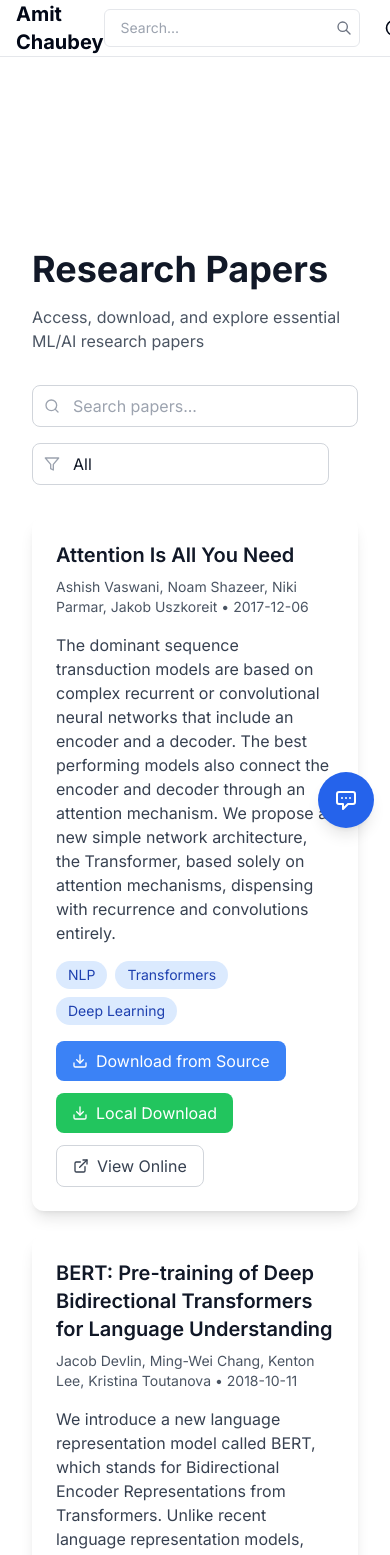
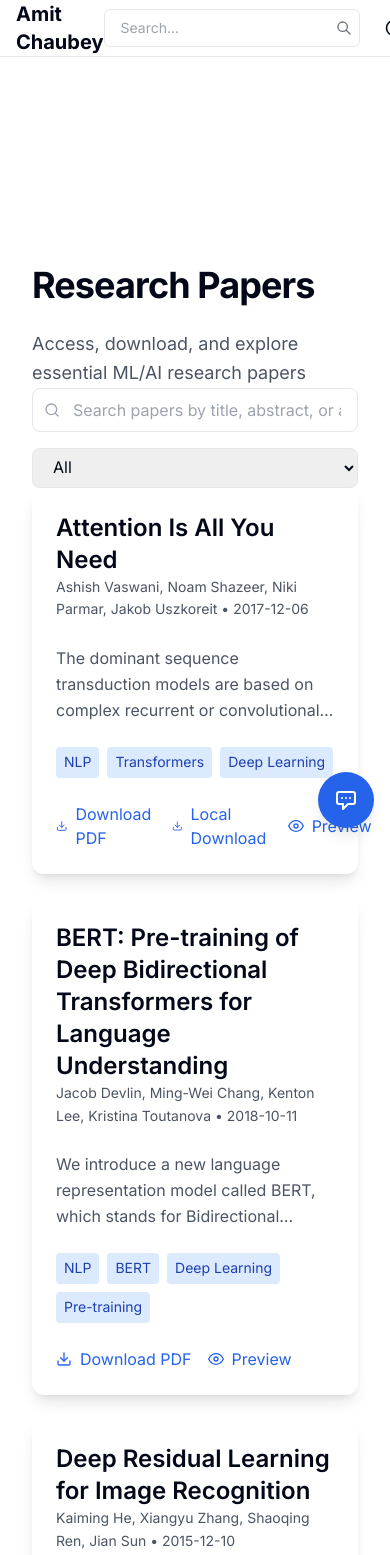
Before and after one commit to amit-chaubey/my-portfolio, a Next.js app: page /hub/papers in a window 390 px wide. Shown: the top 1555 px of the page. Built offline with nearby package versions, Linux system fonts and the light colour scheme.

Commit message:
Updated UI consistency across pages - Implement new typography system - Add consistent spacing with content-spacing utility - Update ResourceTrack component styling - Improve paper cards layout and design - Enhance overall visual hierarchy

```diff
--- a/src/app/hub/page.tsx
+++ b/src/app/hub/page.tsx
@@ -2,6 +2,7 @@
 
 import { useState } from 'react';
 import { FiBook, FiLink, FiZap } from 'react-icons/fi';
+import '@/styles/typography.css';
 
 interface Category {
   id: string;
@@ -39,17 +40,17 @@ export default function HubPage() {
   const [selectedCategory, setSelectedCategory] = useState<string | null>(null);
 
   return (
-    <div className="container mx-auto px-4 py-8 max-w-6xl">
-      <div className="text-center mb-12">
-        <h1 className="text-4xl font-bold mb-4 bg-gradient-to-r from-blue-600 to-purple-600 bg-clip-text text-transparent">
+    <div className="container-wide section-padding">
+      <div className="text-center content-spacing">
+        <h1 className="heading-1 bg-gradient-to-r from-blue-600 to-purple-600 bg-clip-text text-transparent">
           Learning Hub
         </h1>
-        <p className="text-lg text-gray-600 dark:text-gray-300">
+        <p className="body-large text-secondary">
           Discover, learn, and grow with our curated collection of resources
         </p>
       </div>
 
-      <div className="grid grid-cols-1 md:grid-cols-2 lg:grid-cols-3 gap-6">
+      <div className="grid grid-cols-1 md:grid-cols-2 lg:grid-cols-3 gap-6 mt-12">
         {categories.map((category) => (
           <div
             key={category.id}
@@ -65,11 +66,11 @@ export default function HubPage() {
                     {category.icon}
                   </div>
                 </div>
-                <div className="p-6">
-                  <h3 className="text-xl font-semibold mb-2 text-gray-900 dark:text-white">
+                <div className="card-padding">
+                  <h3 className="heading-4 mb-2 text-primary">
                     {category.title}
                   </h3>
-                  <p className="text-gray-600 dark:text-gray-300">
+                  <p className="body-base text-secondary">
                     {category.description}
                   </p>
                 </div>
--- a/src/app/hub/papers/page.tsx
+++ b/src/app/hub/papers/page.tsx
@@ -1,7 +1,8 @@
 'use client';
 
 import { useState } from 'react';
-import { FiDownload, FiExternalLink, FiFilter, FiSearch, FiBookOpen } from 'react-icons/fi';
+import '@/styles/typography.css';
+import { FiDownload, FiExternalLink, FiFilter, FiSearch, FiBookOpen, FiEye } from 'react-icons/fi';
 
 interface Paper {
   id: string;
@@ -70,28 +71,31 @@ export default function PapersPage() {
   });
 
   return (
-    <div className="container mx-auto px-4 py-8 max-w-6xl">
-      <h1 className="text-4xl font-bold mb-4 text-gray-900 dark:text-white">Research Papers</h1>
-      <p className="mb-8 text-gray-600 dark:text-gray-300">Access, download, and explore essential ML/AI research papers</p>
+    <div className="container-default section-padding">
+      <div className="content-spacing">
+        <h1 className="heading-1">Research Papers</h1>
+        <p className="body-large text-secondary">
+          Access, download, and explore essential ML/AI research papers
+        </p>
+      </div>
 
-      {/* Search and Filter Bar */}
-      <div className="flex flex-col md:flex-row gap-4 mb-8">
+      <div className="content-spacing">
+        <div className="flex flex-col md:flex-row gap-4">
           <div className="relative flex-grow">
             <FiSearch className="absolute left-3 top-1/2 transform -translate-y-1/2 text-gray-400" />
             <input
               type="text"
-            placeholder="Search papers..."
+              placeholder="Search papers by title, abstract, or author..."
               value={searchQuery}
               onChange={(e) => setSearchQuery(e.target.value)}
-            className="w-full pl-10 pr-4 py-2 rounded-lg border border-gray-300 dark:border-gray-600 bg-white dark:bg-gray-800 text-gray-900 dark:text-white focus:ring-2 focus:ring-blue-500 focus:border-transparent"
+              className="body-base w-full pl-10 pr-4 py-2 border rounded-lg focus:ring-2 focus:ring-blue-500 focus:border-blue-500"
             />
           </div>
-        <div className="relative">
-          <FiFilter className="absolute left-3 top-1/2 transform -translate-y-1/2 text-gray-400" />
+
           <select
             value={selectedCategory}
             onChange={(e) => setSelectedCategory(e.target.value)}
-            className="pl-10 pr-8 py-2 rounded-lg border border-gray-300 dark:border-gray-600 bg-white dark:bg-gray-800 text-gray-900 dark:text-white focus:ring-2 focus:ring-blue-500 focus:border-transparent appearance-none"
+            className="body-base px-4 py-2 border rounded-lg focus:ring-2 focus:ring-blue-500 focus:border-blue-500"
           >
             {categories.map(category => (
               <option key={category} value={category}>{category}</option>
@@ -100,67 +104,61 @@ export default function PapersPage() {
         </div>
       </div>
 
-      {/* Papers Grid */}
-      <div className="grid grid-cols-1 gap-6">
+      <div className="grid grid-cols-1 md:grid-cols-2 gap-6">
         {filteredPapers.map(paper => (
-          <div
-            key={paper.id}
-            className="bg-white dark:bg-gray-800 rounded-xl shadow-lg hover:shadow-xl transition-shadow duration-300 overflow-hidden"
-          >
-            <div className="p-6">
-              <h2 className="text-xl font-semibold mb-2 text-gray-900 dark:text-white">
-                {paper.title}
-              </h2>
-              <p className="text-sm text-gray-600 dark:text-gray-400 mb-4">
+          <article key={paper.id} className="p-6 bg-white dark:bg-gray-800 rounded-xl shadow-lg">
+            <div className="content-spacing">
+              <div>
+                <h2 className="heading-3">{paper.title}</h2>
+                <p className="body-small text-secondary">
                   {paper.authors.join(', ')} • {paper.publishedDate}
                 </p>
-              <p className="text-gray-700 dark:text-gray-300 mb-4">
-                {paper.abstract}
-              </p>
-              <div className="flex flex-wrap gap-2 mb-4">
+              </div>
+
+              <p className="body-base text-secondary line-clamp-3">{paper.abstract}</p>
+
+              <div className="flex flex-wrap gap-2">
                 {paper.tags.map(tag => (
                   <span
                     key={tag}
-                    className="px-3 py-1 rounded-full text-sm bg-blue-100 text-blue-800 dark:bg-blue-900 dark:text-blue-200"
+                    className="body-small px-2 py-1 bg-blue-100 dark:bg-blue-900 text-blue-800 dark:text-blue-200 rounded"
                   >
                     {tag}
                   </span>
                 ))}
               </div>
-              <div className="flex flex-wrap gap-3">
+
+              <div className="flex gap-4">
                 {paper.pdfUrl && (
                   <a
                     href={paper.pdfUrl}
                     target="_blank"
                     rel="noopener noreferrer"
-                    className="flex items-center gap-2 px-4 py-2 rounded-lg bg-blue-500 text-white hover:bg-blue-600 transition-colors"
+                    className="link-primary flex items-center gap-2"
                   >
-                    <FiDownload />
-                    Download from Source
+                    <FiDownload /> Download PDF
                   </a>
                 )}
                 {paper.localPdfPath && (
                   <a
                     href={paper.localPdfPath}
                     download
-                    className="flex items-center gap-2 px-4 py-2 rounded-lg bg-green-500 text-white hover:bg-green-600 transition-colors"
+                    className="link-primary flex items-center gap-2"
                   >
-                    <FiDownload />
-                    Local Download
+                    <FiDownload /> Local Download
                   </a>
                 )}
                 <a
                   href={paper.previewUrl}
                   target="_blank"
                   rel="noopener noreferrer"
-                  className="flex items-center gap-2 px-4 py-2 rounded-lg border border-gray-300 dark:border-gray-600 text-gray-700 dark:text-gray-300 hover:bg-gray-50 dark:hover:bg-gray-700 transition-colors"
+                  className="link-primary flex items-center gap-2"
                 >
-                  <FiExternalLink />
-                  View Online
+                  <FiEye /> Preview
                 </a>
               </div>
             </div>
-          </div>
+          </article>
         ))}
       </div>
     </div>
--- a/src/app/resources/page.tsx
+++ b/src/app/resources/page.tsx
@@ -1,14 +1,14 @@
 'use client';
 
 import { ResourceTrack } from '@/components/resources/ResourceTrack';
+import '@/styles/typography.css';
 
 export default function ResourcesPage() {
   return (
-    <div className="container mx-auto px-4 py-8 max-w-5xl">
-      <h1 className="text-4xl font-bold mb-8">Learning Resources</h1>
+    <div className="container-default section-padding">
+      <h1 className="heading-1 mb-8">Learning Resources</h1>
 
-      <div className="space-y-16">
-
+      <div className="section-spacing">
         <ResourceTrack
           title="Machine Learning"
           description="Fundamentals, algorithms, and practical implementations"
--- /dev/null
+++ b/src/styles/typography.css
@@ -0,0 +1,86 @@
+/* Typography Scale */
+.heading-1 {
+  @apply text-4xl font-bold tracking-tight;
+}
+
+.heading-2 {
+  @apply text-3xl font-bold tracking-tight;
+}
+
+.heading-3 {
+  @apply text-2xl font-semibold;
+}
+
+.heading-4 {
+  @apply text-xl font-semibold;
+}
+
+.body-large {
+  @apply text-lg leading-relaxed;
+}
+
+.body-base {
+  @apply text-base leading-relaxed;
+}
+
+.body-small {
+  @apply text-sm leading-relaxed;
+}
+
+/* Section Spacing */
+.section-spacing {
+  @apply space-y-8;
+}
+
+.content-spacing {
+  @apply space-y-6;
+}
+
+/* Container Widths */
+.container-narrow {
+  @apply max-w-3xl mx-auto px-4;
+}
+
+.container-default {
+  @apply max-w-5xl mx-auto px-4;
+}
+
+.container-wide {
+  @apply max-w-6xl mx-auto px-4;
+}
+
+/* Responsive Padding */
+.section-padding {
+  @apply py-12 md:py-16;
+}
+
+.content-padding {
+  @apply py-8 md:py-12;
+}
+
+/* Card Styles */
+.card-padding {
+  @apply p-4 md:p-6;
+}
+
+/* Link Styles */
+.link-primary {
+  @apply text-blue-600 hover:text-blue-700 dark:text-blue-400 dark:hover:text-blue-300 hover:underline;
+}
+
+.link-secondary {
+  @apply text-gray-600 hover:text-gray-900 dark:text-gray-400 dark:hover:text-gray-200;
+}
+
+/* Text Colors */
+.text-primary {
+  @apply text-gray-900 dark:text-white;
+}
+
+.text-secondary {
+  @apply text-gray-600 dark:text-gray-300;
+}
+
+.text-tertiary {
+  @apply text-gray-500 dark:text-gray-400;
+}
```
Also changed, not shown: src/app/page.tsx (+28 -27 lines), src/components/resources/ResourceTrack.tsx (+51 -9 lines). Lines whose indentation alone changed are shown as unchanged.
